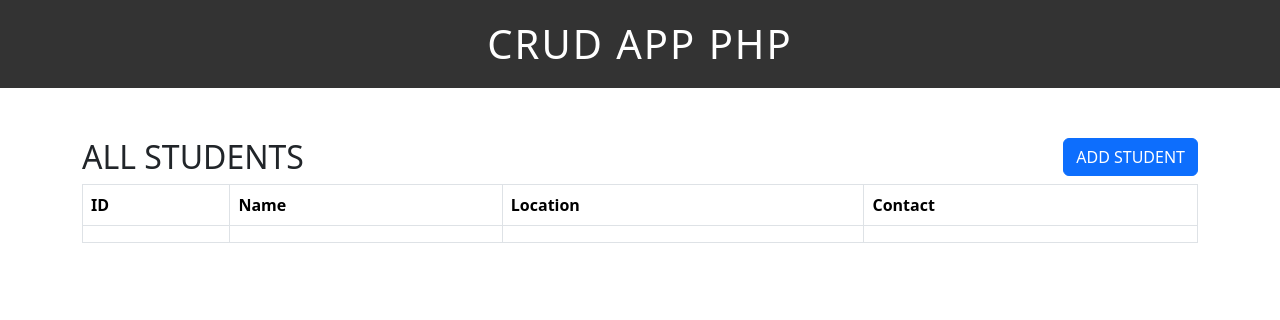
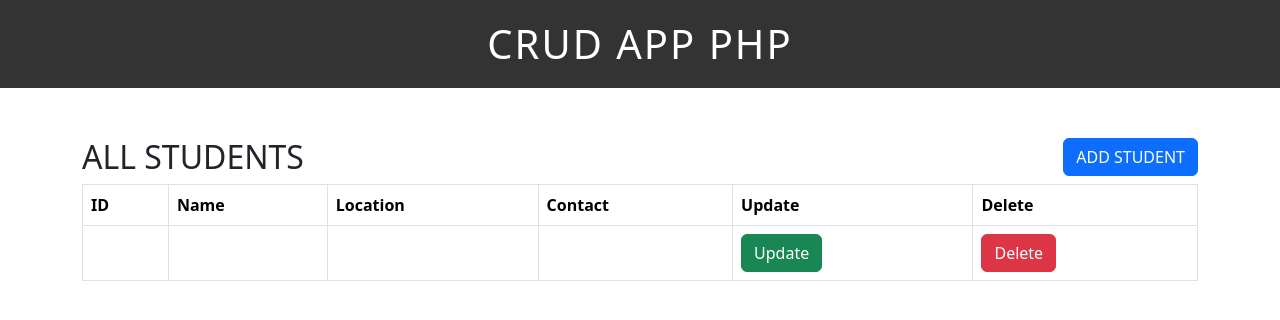
Before and after one commit to Nish-008/crud_app_php, a PHP site: page / in a window 1280 px wide. Shown: the top 320 px of the page. Run offline with PHP 8.4, Linux system fonts and the light colour scheme; tables that the repository leaves empty or names only in its code hold one stand-in row (values such as "Sample post"); data that the repository does not hold is empty; some libraries are stand-ins or nearby versions.

Commit message:
linking with id for update and delete

```diff
--- a/index.php
+++ b/index.php
@@ -19,6 +19,8 @@
     <th>Name</th>
     <th>Location</th>
     <th>Contact</th>
+    <th>Update</th>
+    <th>Delete</th>
 
 </tr>        </thead>
         <tbody>
@@ -40,6 +42,8 @@
     <td> <?php echo $row['Name'];?> </td>
     <td> <?php echo $row['Location'];?> </td>
     <td> <?php echo $row['Contact'];?> </td>
+    <td> <a href="update.php?id=<?php echo $row['ID'];?>" class="btn btn-success">Update</a></td>
+    <td> <a href="delete.php?id=<?php echo $row['ID'];?>" class="btn btn-danger">Delete</a> </td>
 </tr>
                 <?php
                }
```
Also changed, not shown: delete.php (added), update.php (added).
